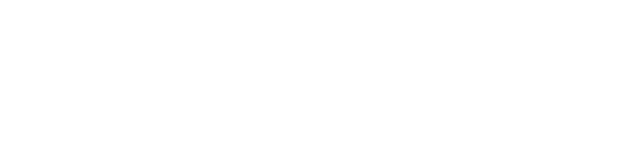
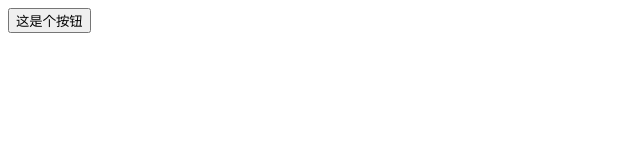
Before and after one commit to ZRunSon/MJD, a plain HTML site: page index.html in a window 1280 px wide. Shown: the whole page, without its empty margins (0-640 px from the left). Drawn offline with Linux system fonts and the light colour scheme.

Commit message:
添加了按钮

```diff
--- a/index.html
+++ b/index.html
@@ -5,6 +5,6 @@
     <title>模板</title>
 </head>
 <body>
-
+  <button>这是个按钮</button>
 </body>
 </html>
```
